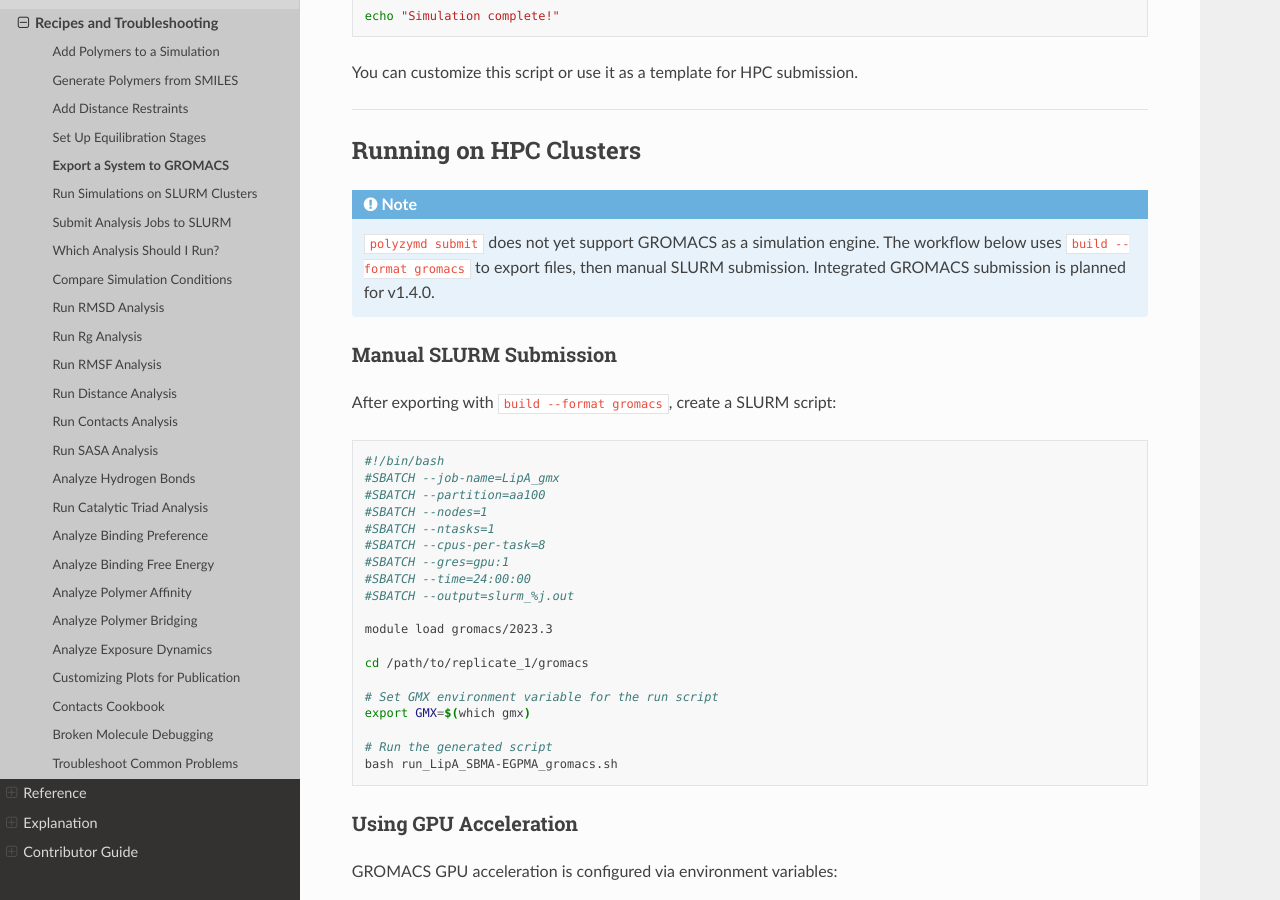
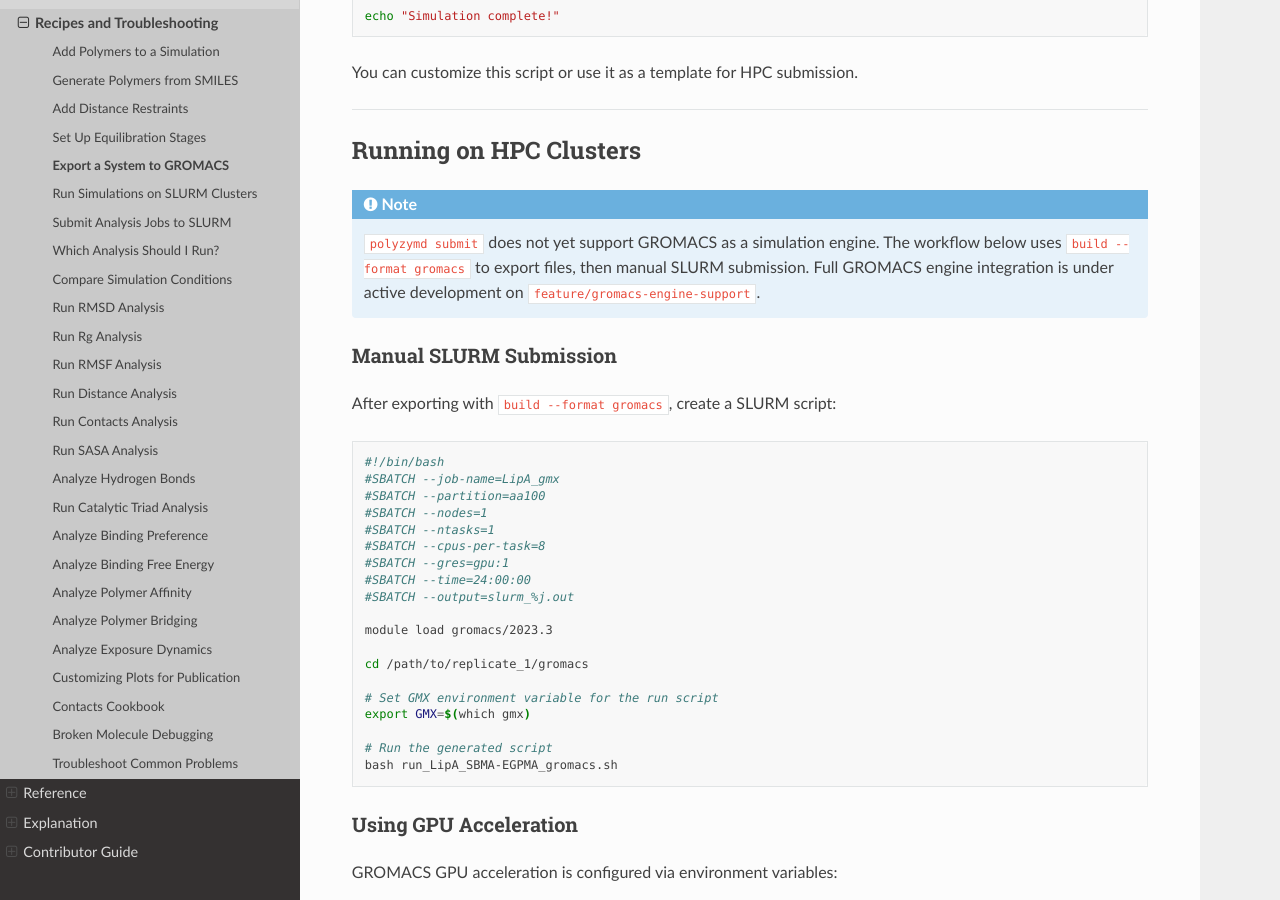
Before and after one commit to joelaforet/polyzymd, a Sphinx documentation site: the page built from docs/source/how_to/gromacs_export.md, in a window 1280 px wide and 900 px high, scrolled down 6576 px. Built offline with Sphinx 7.4.7 and the Read the Docs theme 3.1.0, drawn with Linux system fonts in a browser that asks for light colours; pages that are not in the unit, such as notebooks, are missing from menus.

Commit message:
docs: fix version references — v1.4.0 → v1.3.0 and clarify GROMACS scope
Replace incorrect v1.4.0 versionadded directives with v1.3.0 for
fragment-aware Rg (ships in this release). Update GROMACS SLURM
submission notes to reference the feature/gromacs-engine-support
branch instead of a speculative v1.4.0 timeline.

Addresses PR #52 review comments.

````diff
--- a/docs/source/how_to/gromacs_export.md
+++ b/docs/source/how_to/gromacs_export.md
@@ -346,7 +346,8 @@ You can customize this script or use it as a template for HPC submission.
 ```{note}
 `polyzymd submit` does not yet support GROMACS as a simulation engine.
 The workflow below uses `build --format gromacs` to export files, then
-manual SLURM submission. Integrated GROMACS submission is planned for v1.4.0.
+manual SLURM submission. Full GROMACS engine integration is under active
+development on `feature/gromacs-engine-support`.
 ```
 
 ### Manual SLURM Submission
````
Also changed, not shown: docs/source/explanation/analysis_rg_best_practices.md (+1 -1 lines), docs/source/how_to/analysis_rg_quickstart.md (+2 -2 lines), docs/source/reference/analysis_rg_reference.md (+2 -2 lines), docs/source/tutorials/quickstart.md (+5 -4 lines).
